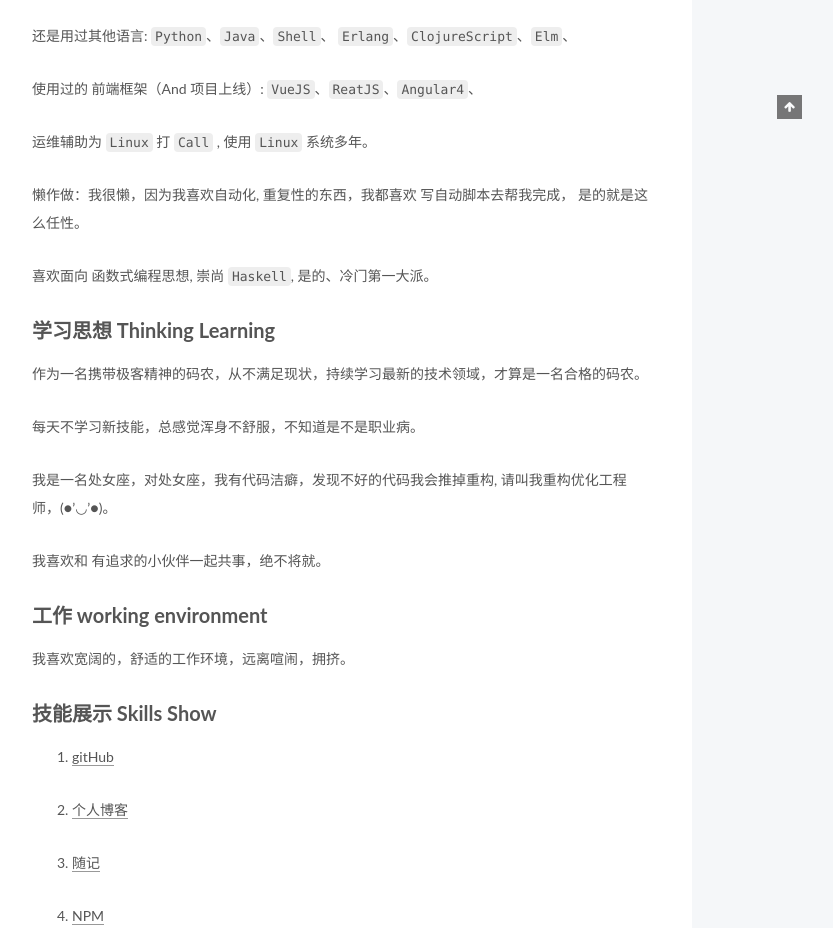
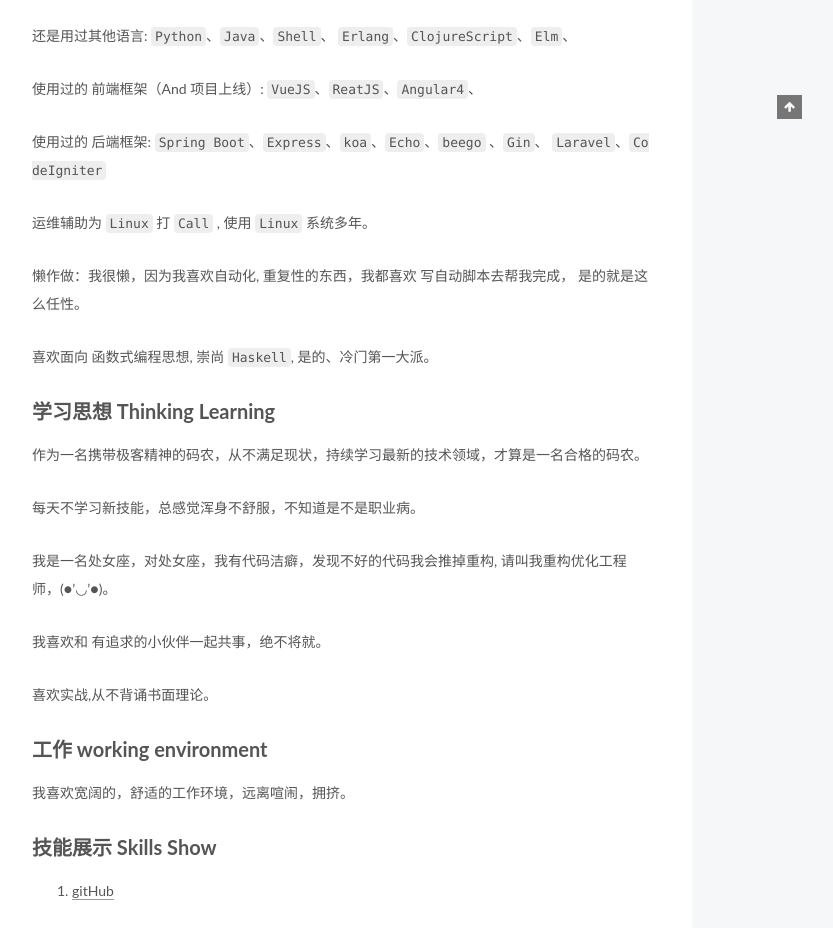
Before and after one commit to zanjs/zanjs.github.io, a plain HTML site: page about/index.html in a window 1280 px wide. Shown: the part 781-1709 px from the top of the page, without its empty margins (428-1261 px from the left). Drawn offline with Linux system fonts and the light colour scheme; a web font is replaced by a local one.

Commit message:
Site updated: 2017-12-13 16:09:54

```diff
--- a/about/index.html
+++ b/about/index.html
@@ -93,7 +93,7 @@
 <meta property="og:description" content="一句话 A word Hello ! 大家好！ 我叫赞生，（90后）小小码农一枚！专注前端领域，爱好 AI（Artificial Intelligence）, 是的我是一名全栈前端架构师（前端打杂 (●’◡’●)）。   更新时间 Update Time 写在一个阳光普照的过晌午时间。 2017年12月13日  携带技能 Skill Get目前主攻： 渐进式网页构建、微信小程序、Service（微">
 <meta property="og:locale" content="zh-Hans">
 <meta property="og:image" content="https://assetcdn.500px.org/assets/home/home_cover-86eea8a3203efdf9e70a1712d8f6742e.jpg">
-<meta property="og:updated_time" content="2017-12-13T08:03:45.421Z">
+<meta property="og:updated_time" content="2017-12-13T08:09:41.612Z">
 <meta name="twitter:card" content="summary">
 <meta name="twitter:title" content="about">
 <meta name="twitter:description" content="一句话 A word Hello ! 大家好！ 我叫赞生，（90后）小小码农一枚！专注前端领域，爱好 AI（Artificial Intelligence）, 是的我是一名全栈前端架构师（前端打杂 (●’◡’●)）。   更新时间 Update Time 写在一个阳光普照的过晌午时间。 2017年12月13日  携带技能 Skill Get目前主攻： 渐进式网页构建、微信小程序、Service（微">
@@ -269,6 +269,7 @@
 <p>近一年常用开发语言: <code>JavaScript</code> 、<code>CSS</code> 、<code>LESS</code>、<code>SASS</code> 、<code>PHP</code> 、<code>Golang</code>、<code>NodeJS</code>、<code>C#</code></p>
 <p>还是用过其他语言: <code>Python</code>、<code>Java</code>、<code>Shell</code>、 <code>Erlang</code>、<code>ClojureScript</code>、<code>Elm</code>、</p>
 <p>使用过的 前端框架（And 项目上线）: <code>VueJS</code>、<code>ReatJS</code>、<code>Angular4</code>、</p>
+<p>使用过的 后端框架: <code>Spring Boot</code>、<code>Express</code>、<code>koa</code>、<code>Echo</code>、<code>beego</code> 、<code>Gin</code>、 <code>Laravel</code>、<code>CodeIgniter</code></p>
 <p>运维辅助为 <code>Linux</code> 打 <code>Call</code> ,  使用 <code>Linux</code> 系统多年。</p>
 <p>懒作做：我很懒，因为我喜欢自动化, 重复性的东西，我都喜欢 写自动脚本去帮我完成， 是的就是这么任性。</p>
 <p>喜欢面向 函数式编程思想, 崇尚 <code>Haskell</code>, 是的、冷门第一大派。</p>
@@ -276,6 +277,7 @@
 <p>每天不学习新技能，总感觉浑身不舒服，不知道是不是职业病。</p>
 <p>我是一名处女座，对处女座，我有代码洁癖，发现不好的代码我会推掉重构, 请叫我重构优化工程师，(●’◡’●)。</p>
 <p>我喜欢和 有追求的小伙伴一起共事，绝不将就。</p>
+<p>喜欢实战,从不背诵书面理论。</p>
 <h2 id="工作-working-environment"><a href="#工作-working-environment" class="headerlink" title="工作 working environment"></a>工作 working environment</h2><p>我喜欢宽阔的，舒适的工作环境，远离喧闹，拥挤。</p>
 <h2 id="技能展示-Skills-Show"><a href="#技能展示-Skills-Show" class="headerlink" title="技能展示 Skills Show"></a>技能展示 Skills Show</h2><ol>
 <li><p><a href="https://github.com/zanjs" target="_blank" rel="external">gitHub</a></p>
```
